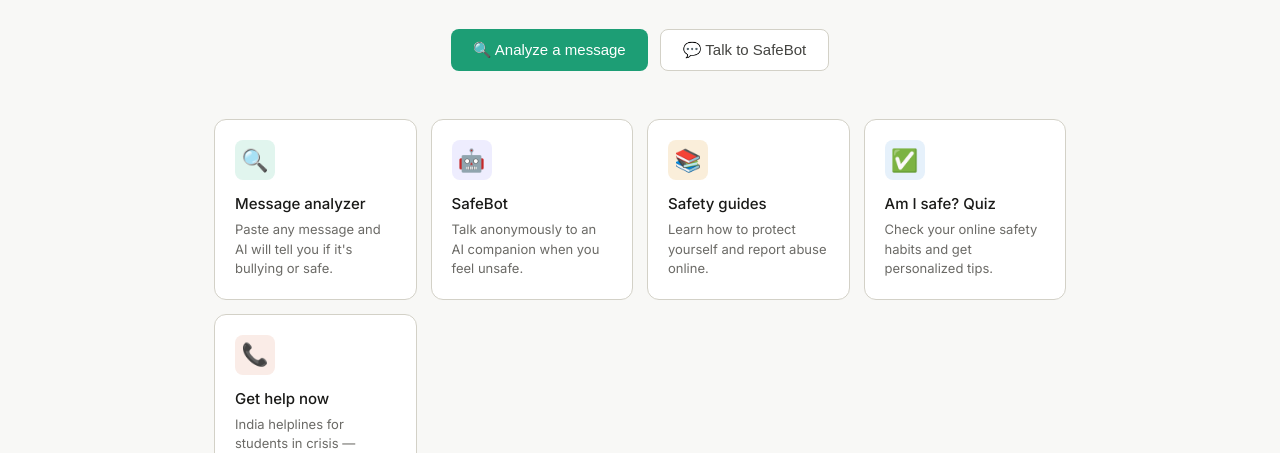
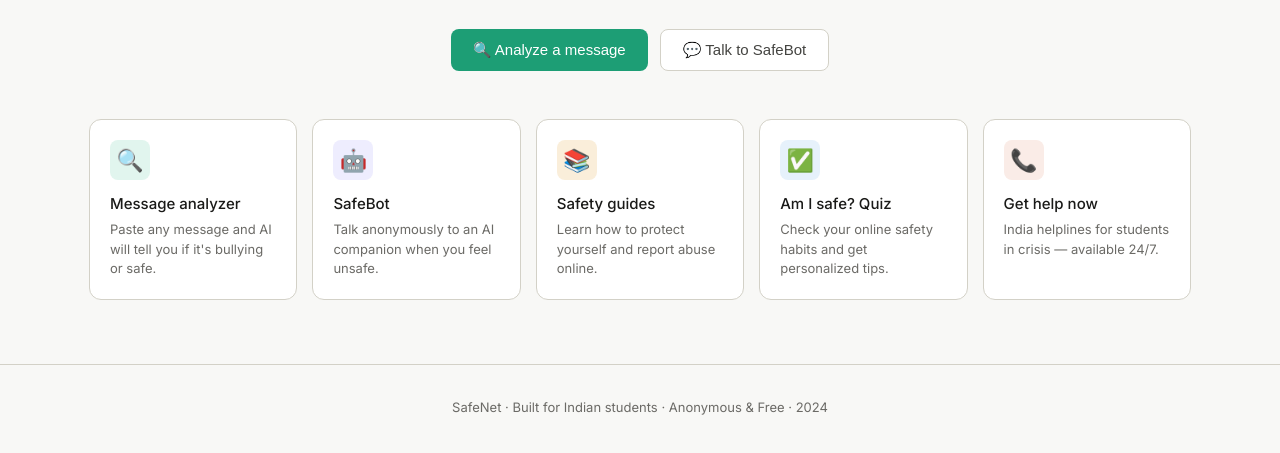
Before and after one commit to satyampandit03/safenet, a website: page public/index.html in a window 1280 px wide. Shown: the part 347-800 px from the top of the page. Drawn offline with Linux system fonts and the light colour scheme.

Commit message:
Fixed orphan card layout issue

```diff
--- a/public/index.html
+++ b/public/index.html
@@ -48,10 +48,10 @@
   .btn-secondary { background: #fff; color: var(--gray-700); border: 0.5px solid var(--gray-200); }
   .btn-secondary:hover { background: var(--gray-100); }
 
-  /* FEATURES */
-  .features { max-width: 900px; margin: 0 auto; padding: 0 1.5rem 4rem; }
-  .feat-grid { display: grid; grid-template-columns: repeat(auto-fit, minmax(200px, 1fr)); gap: 14px; }
-  .feat-card { background: #fff; border: 0.5px solid var(--gray-200); border-radius: var(--radius); padding: 1.25rem; cursor: pointer; transition: box-shadow 0.15s, border-color 0.15s; }
+  /* FEATURES - UPDATED FOR PERFECT CENTERED LAYOUT */
+  .features { max-width: 1150px; margin: 0 auto; padding: 0 1.5rem 4rem; }
+  .feat-grid { display: flex; flex-wrap: wrap; justify-content: center; gap: 15px; }
+  .feat-card { flex: 1 1 200px; max-width: 250px; background: #fff; border: 0.5px solid var(--gray-200); border-radius: var(--radius); padding: 1.25rem; cursor: pointer; transition: box-shadow 0.15s, border-color 0.15s; }
   .feat-card:hover { border-color: var(--teal); box-shadow: var(--shadow); }
   .feat-icon { width: 40px; height: 40px; border-radius: var(--radius-sm); display: flex; align-items: center; justify-content: center; font-size: 20px; margin-bottom: 12px; }
   .feat-card h3 { font-size: 15px; font-weight: 500; margin-bottom: 4px; }
```
